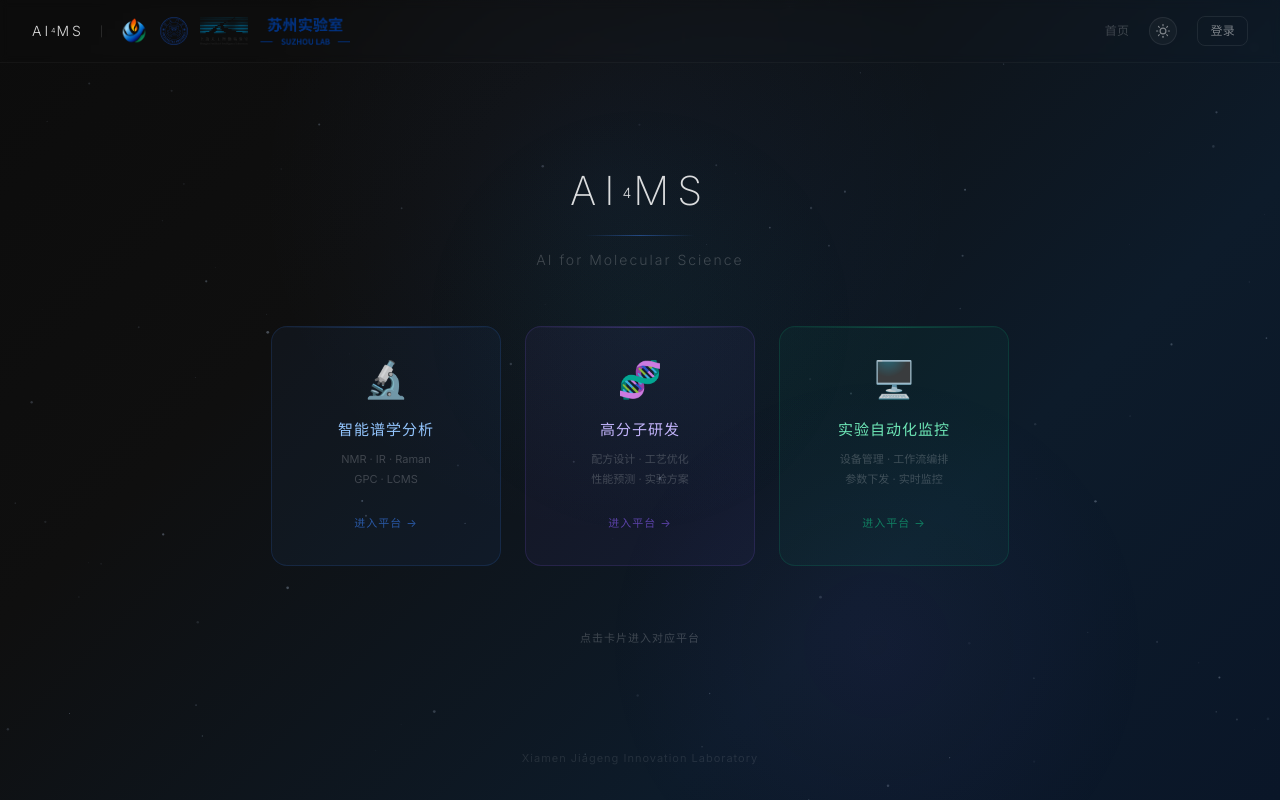
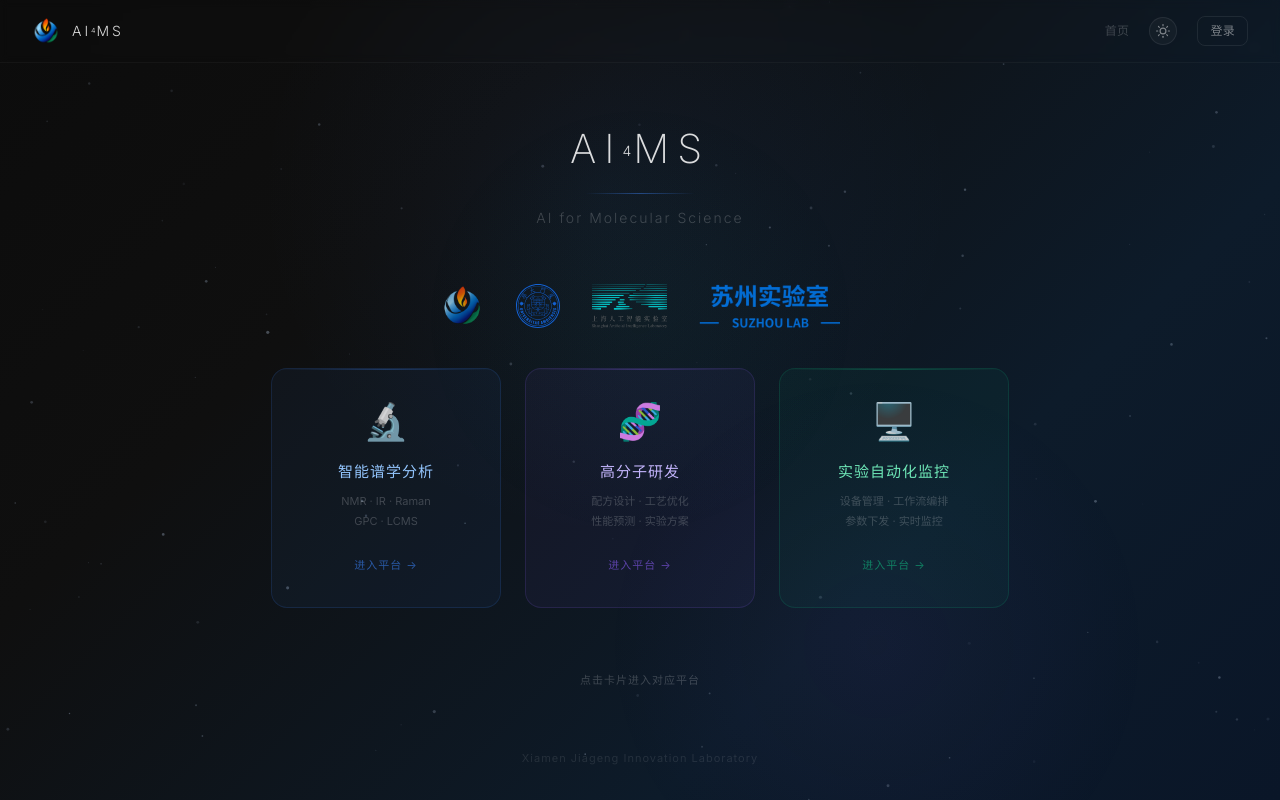
Before and after one commit to SynlysAI/AI4MS, a React (Vite) app in the folder frontend/: page / in a window 1280 px wide. Built offline with nearby package versions, Linux system fonts and the light colour scheme; no server answers.

Commit message:
优化首页合作单位展示与粒子背景
- 合作单位图标移至首页中间品牌标题下方居中展示
- 暗色模式下非嘉庚图标增加亮度与锐化处理
- 顶栏还原为 JG 图标 + AI⁴MS 简洁布局
- 背景粒子大小调整为 0.4–1.6px

```diff
--- a/frontend/src/components/Layout.tsx
+++ b/frontend/src/components/Layout.tsx
@@ -84,39 +84,19 @@ export default function Layout() {
                      backdrop-blur-sm transition-colors duration-300"
           style={{ borderBottom: `1px solid var(--border-subtle)` }}
         >
-          <Link to="/" className="flex items-center gap-4 group">
+          <Link to="/" className="flex items-center gap-3 group">
+            {/* Logo 图标 */}
+            <img
+              src="/JG-logo.png"
+              alt="AI4MS"
+              className="w-7 h-7 rounded-md object-contain
+                         group-hover:scale-105 transition-transform duration-200"
+            />
             {/* 品牌字标 */}
             <span className="text-sm font-light tracking-[3px] transition-colors duration-300"
                   style={{ color: 'var(--text-primary)' }}>
               AI<sup className="text-[7px] tracking-[1px] font-light">4</sup>MS
             </span>
-            <span className="text-[10px] font-light tracking-[1px] transition-colors duration-300"
-                  style={{ color: 'var(--text-muted)' }}>
-              |
-            </span>
-            {/* 合作单位 logo */}
-            <div className="flex items-center gap-3">
-              <img
-                src="/JG-logo.png"
-                alt="嘉庚创新实验室"
-                className="h-7 w-auto"
-              />
-              <img
-                src="/厦门大学.svg"
-                alt="厦门大学"
-                className="h-7 w-auto"
-              />
-              <img
-                src="/上海人工智能实验室.png"
-                alt="上海人工智能实验室"
-                className="h-7 w-auto"
-              />
-              <img
-                src="/苏州实验室.png"
-                alt="苏州实验室"
-                className="h-7 w-auto"
-              />
-            </div>
           </Link>
 
           <div className="flex items-center gap-5">
--- a/frontend/src/components/StarFieldBg.tsx
+++ b/frontend/src/components/StarFieldBg.tsx
@@ -34,7 +34,7 @@ export default function StarFieldBg() {
       particles.push({
         x: Math.random() * canvas.width,
         y: Math.random() * canvas.height,
-        r: Math.random() * 1.2 + 0.2,
+        r: Math.random() * 1.2 + 0.4,
         vx: (Math.random() - 0.5) * 0.12,
         vy: (Math.random() - 0.5) * 0.12,
         alpha: Math.random() * 0.35 + 0.08,
--- a/frontend/src/pages/HomePage.tsx
+++ b/frontend/src/pages/HomePage.tsx
@@ -1,5 +1,6 @@
 import { motion } from 'framer-motion'
 import AppCard from '@/components/AppCard'
+import { useThemeStore } from '@/stores/themeStore'
 
 /** 三平台应用配置。 */
 const APPS = [
@@ -44,6 +45,9 @@ const itemVariants = {
 
 /** 门户首页 — 品牌标题 + 三张应用卡片启动器。 */
 export default function HomePage() {
+  const theme = useThemeStore((s) => s.theme)
+  const darkFilter = theme === 'dark' ? 'brightness(2.6) contrast(1.3)' : undefined
+
   return (
     <div className="flex flex-col items-center justify-center flex-1 min-h-[80vh] px-6">
       {/* 品牌标题区 */}
@@ -70,6 +74,38 @@ export default function HomePage() {
            style={{ color: 'var(--text-muted)' }}>
           AI for Molecular Science
         </p>
+      </motion.div>
+
+      {/* 合作单位 */}
+      <motion.div
+        initial={{ opacity: 0, y: 12 }}
+        animate={{ opacity: 1, y: 0 }}
+        transition={{ duration: 0.5, delay: 0.3 }}
+        className="mb-10 flex items-center gap-8 flex-wrap justify-center"
+      >
+        <img
+          src="/JG-logo.png"
+          alt="嘉庚创新实验室"
+          className="h-11 w-auto opacity-80 hover:opacity-100 transition-opacity duration-300"
+        />
+        <img
+          src="/厦门大学.svg"
+          alt="厦门大学"
+          className="h-11 w-auto opacity-80 hover:opacity-100 transition-opacity duration-300"
+          style={{ filter: darkFilter }}
+        />
+        <img
+          src="/上海人工智能实验室.png"
+          alt="上海人工智能实验室"
+          className="h-11 w-auto opacity-80 hover:opacity-100 transition-opacity duration-300"
+          style={{ filter: darkFilter }}
+        />
+        <img
+          src="/苏州实验室.png"
+          alt="苏州实验室"
+          className="h-11 w-auto opacity-80 hover:opacity-100 transition-opacity duration-300"
+          style={{ filter: darkFilter }}
+        />
       </motion.div>
 
       {/* 应用卡片区 */}
```
